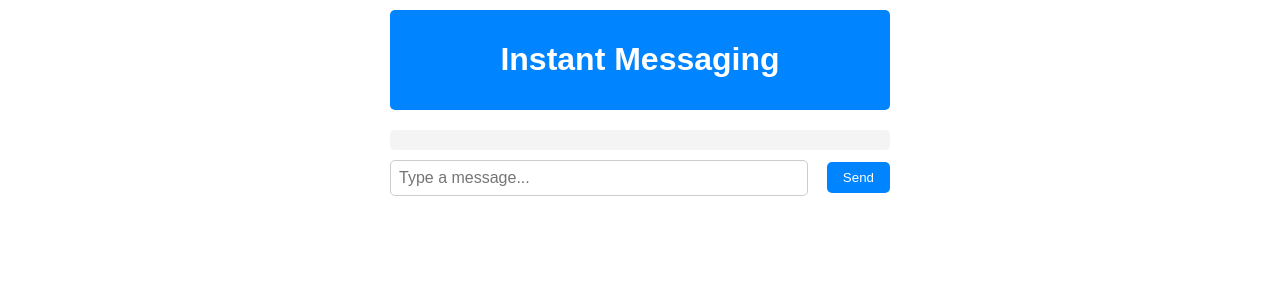
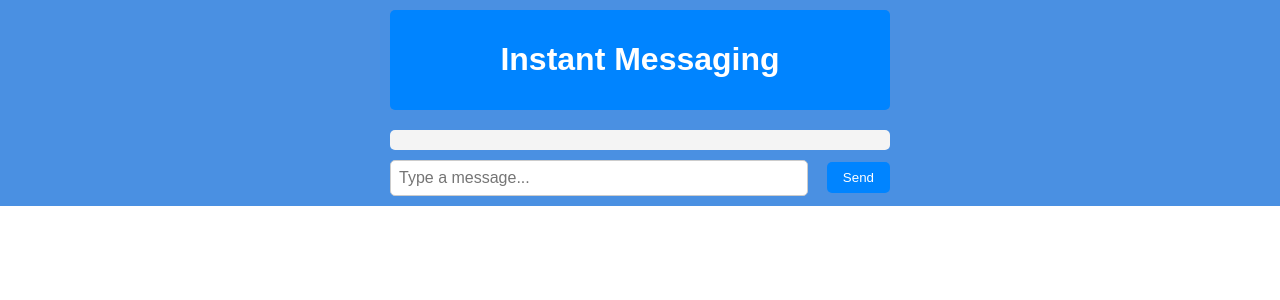
Before and after one commit to jadsaad06/BOND-Real-Time-Messaging, a React (Create React App) app in the folder frontend/: page / in a window 1280 px wide. Shown: the top 300 px of the page. Built offline with nearby package versions, Linux system fonts and the light colour scheme.

Commit message:
Changed the overall background color and changed CSS display to flexbox

```diff
--- a/frontend/src/App.css
+++ b/frontend/src/App.css
@@ -1,6 +1,17 @@
 /* Basic styles for the instant messaging app */
+.container{
+  display: flex;
+  flex: 1;
+  justify-content: center;
+  align-items: center;
+  background-color: #4A90E2;
 
+}
 .app-container {
+    display: flex;
+    flex: 1;
+    flex-direction: column;
+    background-color: #4A90E2;
     width: 100%;
     max-width: 500px;
     margin: 0 auto;
--- a/frontend/src/App.js
+++ b/frontend/src/App.js
@@ -16,6 +16,7 @@
   };
 
   return (
+        <div className='container'>
           <div className="app-container">
             <div className="header">
               <h1>Instant Messaging</h1>
@@ -42,6 +43,7 @@
               </button>
             </div>
           </div>
+        </div>
   );
 }
 
```
Lines whose indentation alone changed are shown as unchanged.
